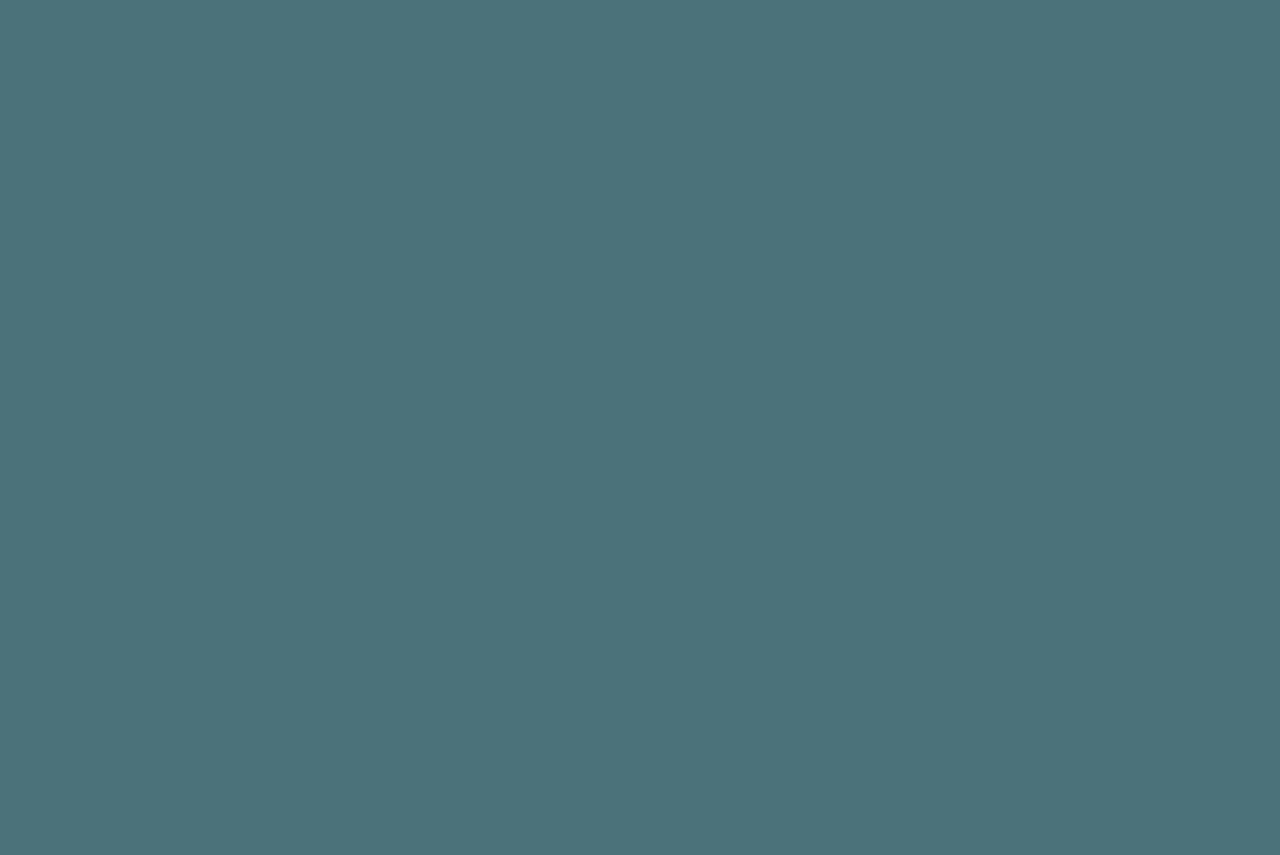
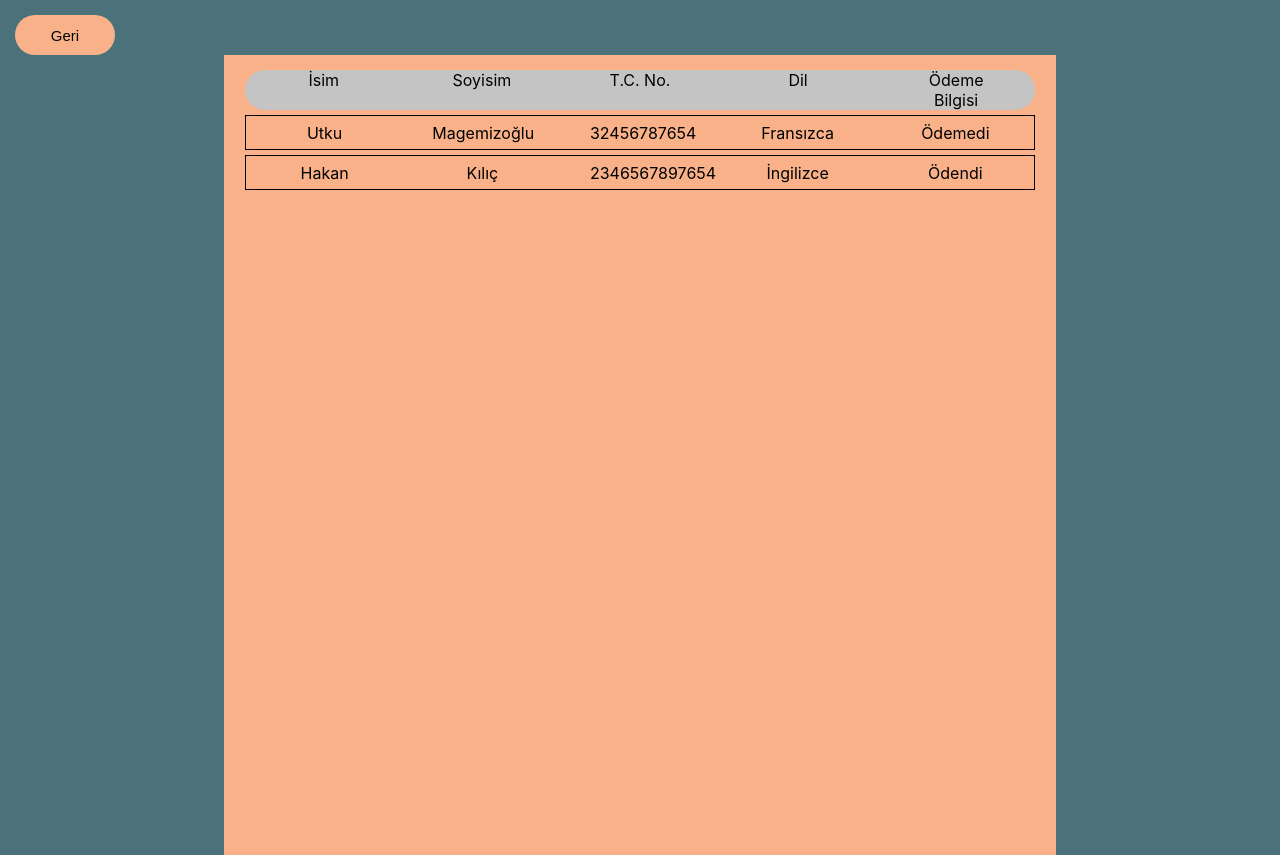
Before and after one commit to ghyathmoussa/student_system, a React (Create React App) app in the folder client/: page /listStudents in a window 1280 px wide. Before the commit this address had no page. Before the commit the page ends 800 px from the top, so only its background shows below. Built offline with nearby package versions, Linux system fonts and the light colour scheme.

Commit message:
added list student page

```diff
--- a/client/src/App.css
+++ b/client/src/App.css
@@ -36,6 +36,11 @@
     transform: rotate(360deg);
   }
 }
+*{
+  box-sizing: border-box;
+  padding: 0px;
+  margin: 0px;
+}
 
 html,body{
   width: 100vw;
@@ -70,7 +75,7 @@ body{
 
 .myinput{
   background-color: #F8B189;
-  width: 60%;
+  width: calc(40% + 120px);
   height: 40px;
   border: 0px black;
   margin: auto;
@@ -130,3 +135,56 @@ body{
 #signUpButton:hover{
   cursor: pointer;
 }
+
+/************************************ List Students *****************************/
+
+.listStudents{
+  width: 100vw;
+  height: 100vh;
+}
+#backButton{
+  width: 100px;
+  height: 40px;
+  border-radius: 50px;
+  font-size: 15px;
+  display: inline-flex;
+  align-items: center;
+  text-align: center;
+  justify-content: space-around;
+  margin-top: 15px;
+  margin-left: 15px;
+}
+.listContainer{
+  width: 65vw;
+  height: 100vh;
+  background-color: #F8B189;
+  margin: auto;
+  padding-top: 15px;
+}
+.columnNames{
+  width: 95%;
+  border-radius: 40px;
+  display: flex;
+  flex-grow: column;
+  justify-content: space-around;
+  margin: auto;
+  background-color: #C4C4C4;
+}
+.Entry{
+  display: flex;
+  flex-grow: column;
+  justify-content: space-around;
+  width: 95%;
+  height: 35px;
+  margin: auto;
+  border: 1px solid black;
+  margin-top: 5px;
+}
+.listContainer p{
+  width: 100px;
+  text-align: center;
+}
+.Entry p{
+  width: 100px;
+  line-height: 35px;
+}
--- a/client/src/App.js
+++ b/client/src/App.js
@@ -5,6 +5,7 @@ import {BrowserRouter, Route, Routes} from 'react-router-dom';
 import Login from "./pages/Login"
 import MainPage from './pages/MainPage';
 import StudentSignUp from "./pages/StudentSignUp";
+import ListStudents from "./pages/ListStudents";
 
 function App() {
   return (
@@ -13,6 +14,7 @@ function App() {
       <Route path="/"  element={ <Login/>}></Route>
       <Route path="/mainPage" element={<MainPage/>}></Route>
       <Route path="/studentSignUp" element={<StudentSignUp/>}></Route>
+      <Route path="/listStudents" element={<ListStudents/>}></Route>
     </Routes>
 </BrowserRouter>
   );
--- /dev/null
+++ b/client/src/pages/ListStudents.js
@@ -0,0 +1,39 @@
+import React from "react";
+
+
+const ListStudents = () => {
+
+  return (
+    <div>
+        <div className="listStudents">
+            <button id="backButton" type="button" class="btn btn-primary btn-lg">Geri</button>
+            <div className="listContainer">
+                <div className="columnNames">
+                    <p>İsim</p>
+                    <p>Soyisim</p>
+                    <p>T.C. No.</p>
+                    <p>Dil</p>
+                    <p>Ödeme Bilgisi</p>
+                </div>
+                <div className="Entry">
+                    <p>Utku</p>
+                    <p>Magemizoğlu</p>
+                    <p>32456787654</p>
+                    <p>Fransızca</p>
+                    <p>Ödemedi</p>
+                </div>
+                <div className="Entry">
+                    <p>Hakan</p>
+                    <p>Kılıç</p>
+                    <p>2346567897654</p>
+                    <p>İngilizce</p>
+                    <p>Ödendi</p>
+                </div>
+            </div>
+        </div>
+    </div>
+  )
+
+};
+
+export default ListStudents;
--- a/client/src/pages/StudentSignUp.js
+++ b/client/src/pages/StudentSignUp.js
@@ -2,7 +2,7 @@ import React , {useState} from "react";
 
 
 import axios from "axios";
-const Login = () => {
+const StudentSignUp = () => {
   const [name, setName] = useState([]);
   const [surname, setSurname] = useState([]);
   const [citizenId, setId] = useState([]);
@@ -48,4 +48,4 @@ const Login = () => {
 
 };
 
-export default Login;
+export default StudentSignUp;
```
